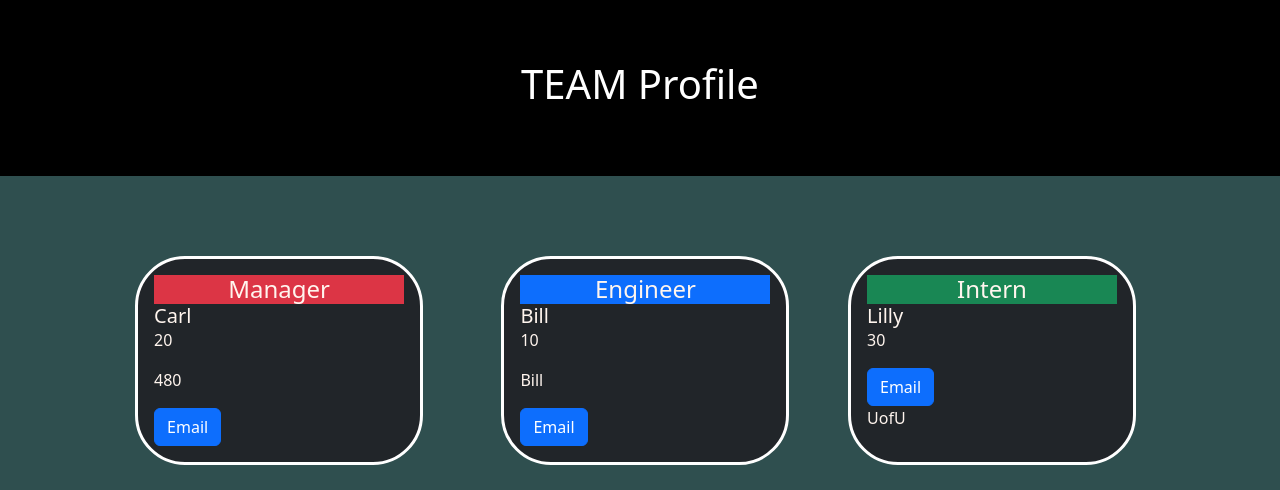
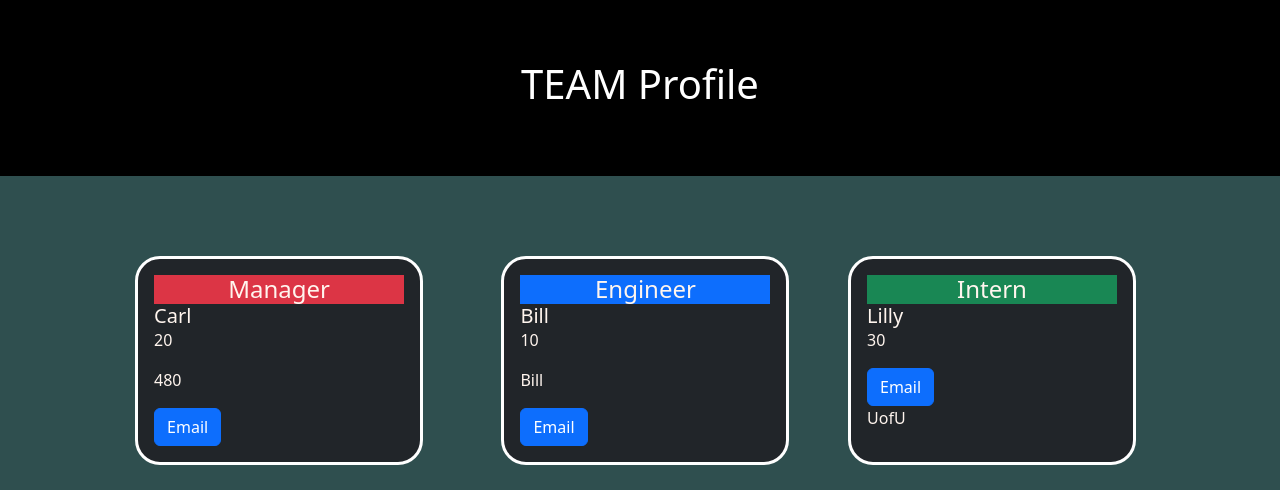
Before and after one commit to Firm-Tofu10/MyTeamGen, a website: page index.html in a window 1280 px wide. Shown: the top 490 px of the page. Drawn offline with nearby package versions, Linux system fonts and the light colour scheme; grey boxes are pictures that could not be loaded.

Commit message:
style push

```diff
--- a/styles.css
+++ b/styles.css
@@ -45,7 +45,7 @@
 #ma {
 margin-left: 5%;
 margin-right: 5%;
-border-radius: 50px;
+border-radius: 25px;
 	border-color: white;
 	border-style:solid
 }
@@ -53,7 +53,7 @@ border-radius: 50px;
 #en {
 	margin-left: 5%;
 	margin-right: 5%;
-	border-radius: 50px;
+	border-radius: 25px;
 	border-color: white;
 	border-style:solid
 }
@@ -61,7 +61,7 @@ border-radius: 50px;
 #in {
 	margin-left: 5.7%;
 	margin-right: 5.7%;
-	border-radius: 50px;
+	border-radius: 25px;
 	border-color: white;
 	border-style:solid
 }
```
